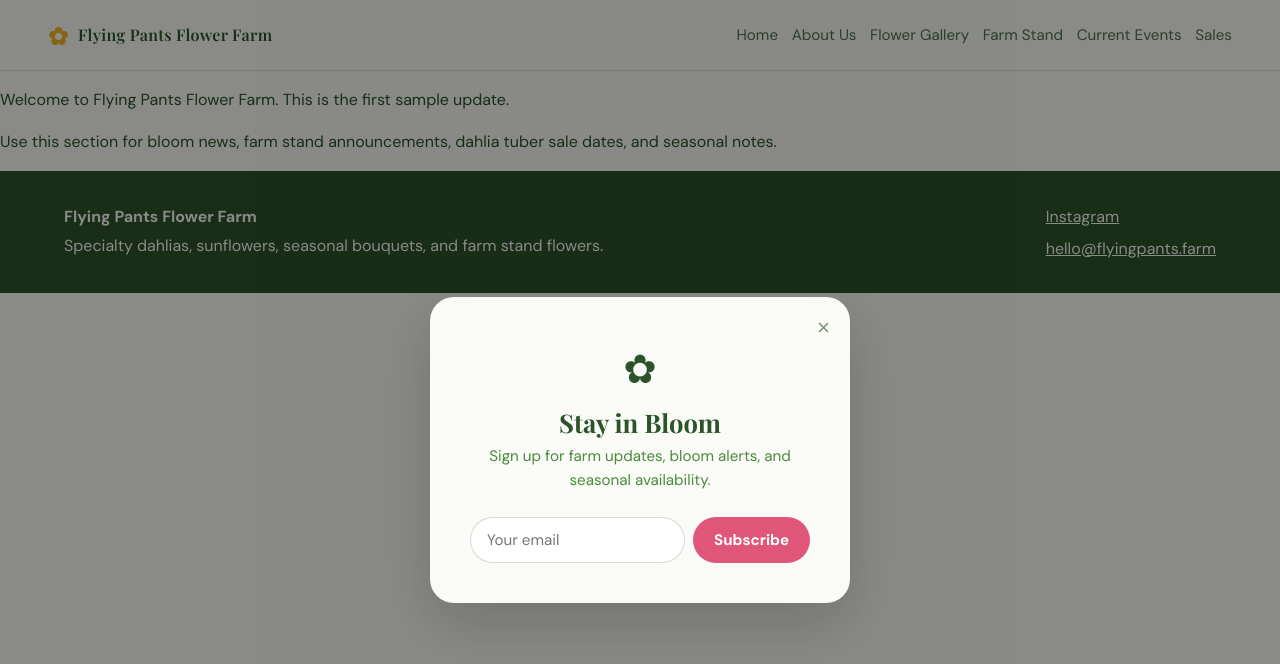
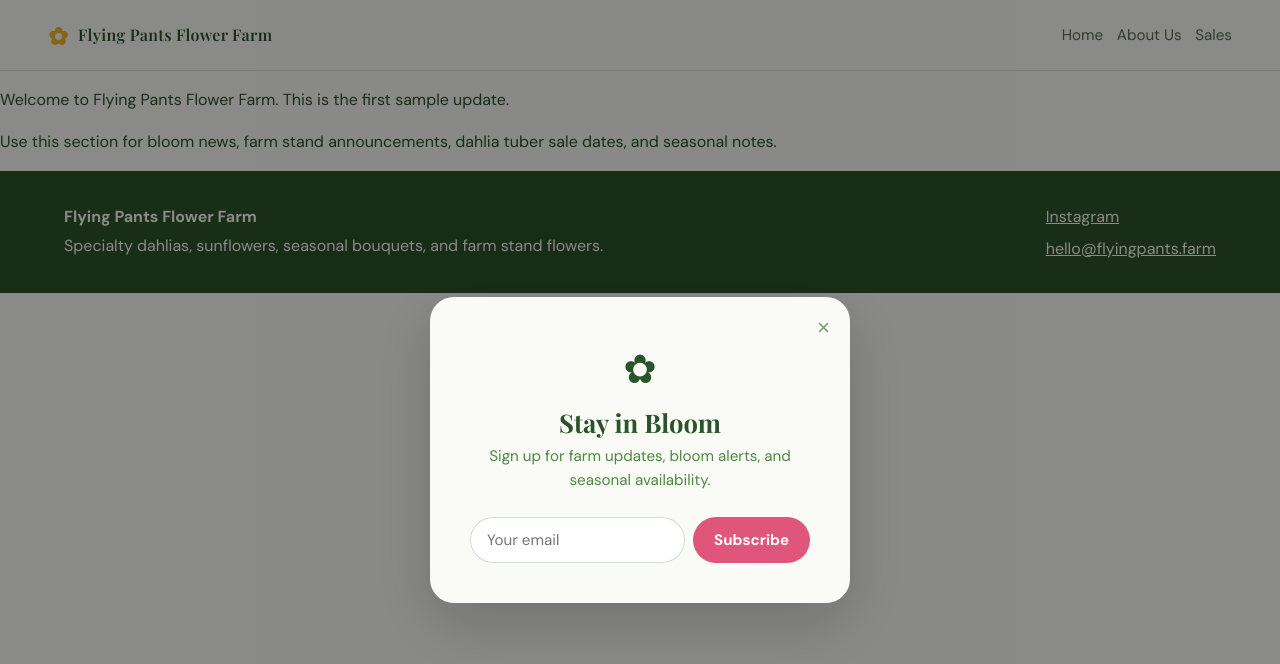
Before and after one commit to vetharmon/flyingpantsfarm, a Jekyll site: the page built from _posts/2026-05-23-welcome-to-the-farm.md, in a window 1280 px wide. Shown: the top 664 px of the page. Built offline with Jekyll 4.4.1, drawn with Linux system fonts in a browser that asks for light colours; some web fonts are replaced.

Commit message:
Temporarily remove Flower Gallery, Farm Stand, and Current Events from navigation

```diff
--- a/_data/navigation.yml
+++ b/_data/navigation.yml
@@ -2,11 +2,5 @@
   url: /
 - name: About Us
   url: /about/
-- name: Flower Gallery
-  url: /gallery/
-- name: Farm Stand
-  url: /farm-stand/
-- name: Current Events
-  url: /events/
 - name: Sales
   url: /sales/
```
